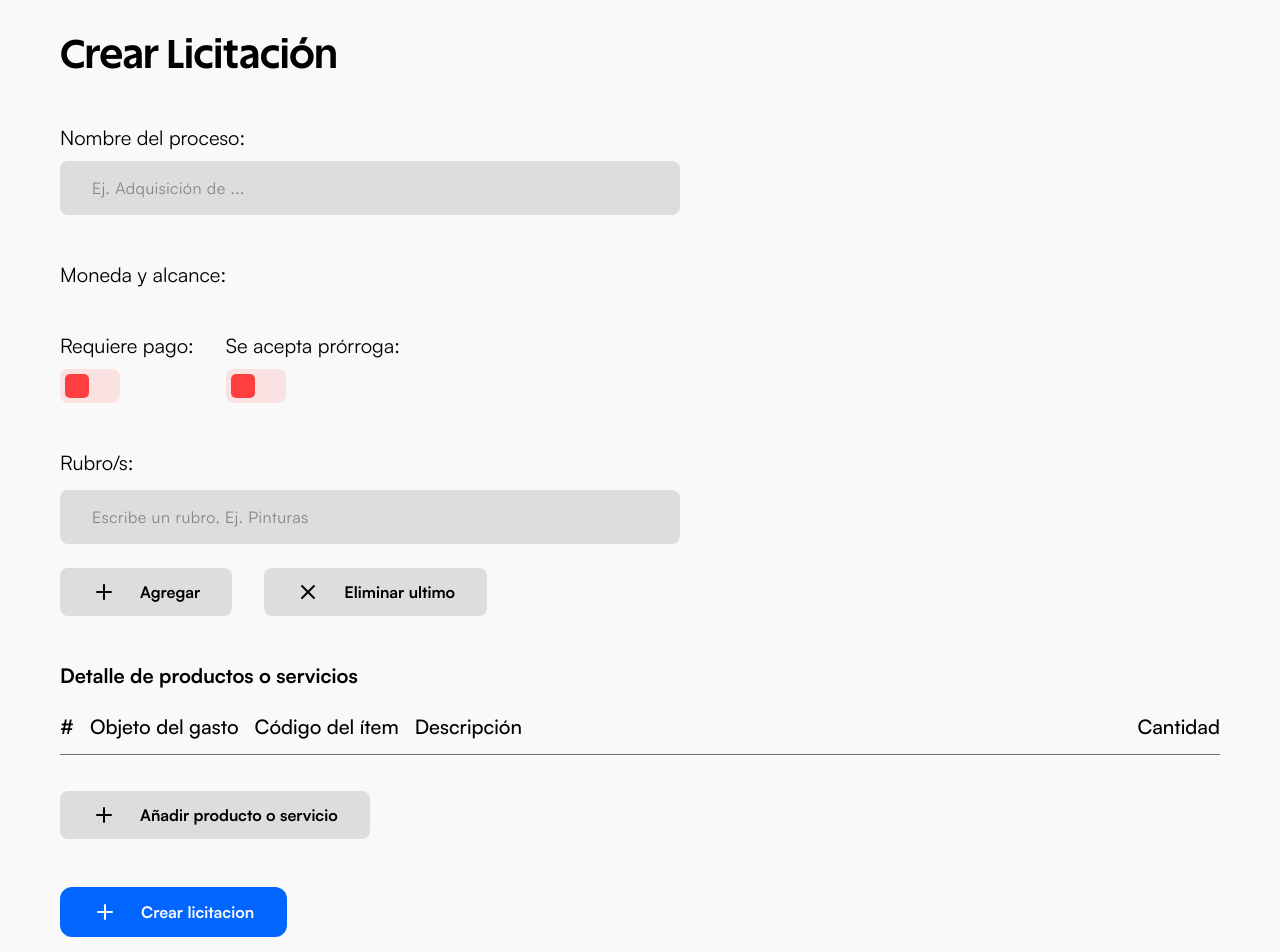
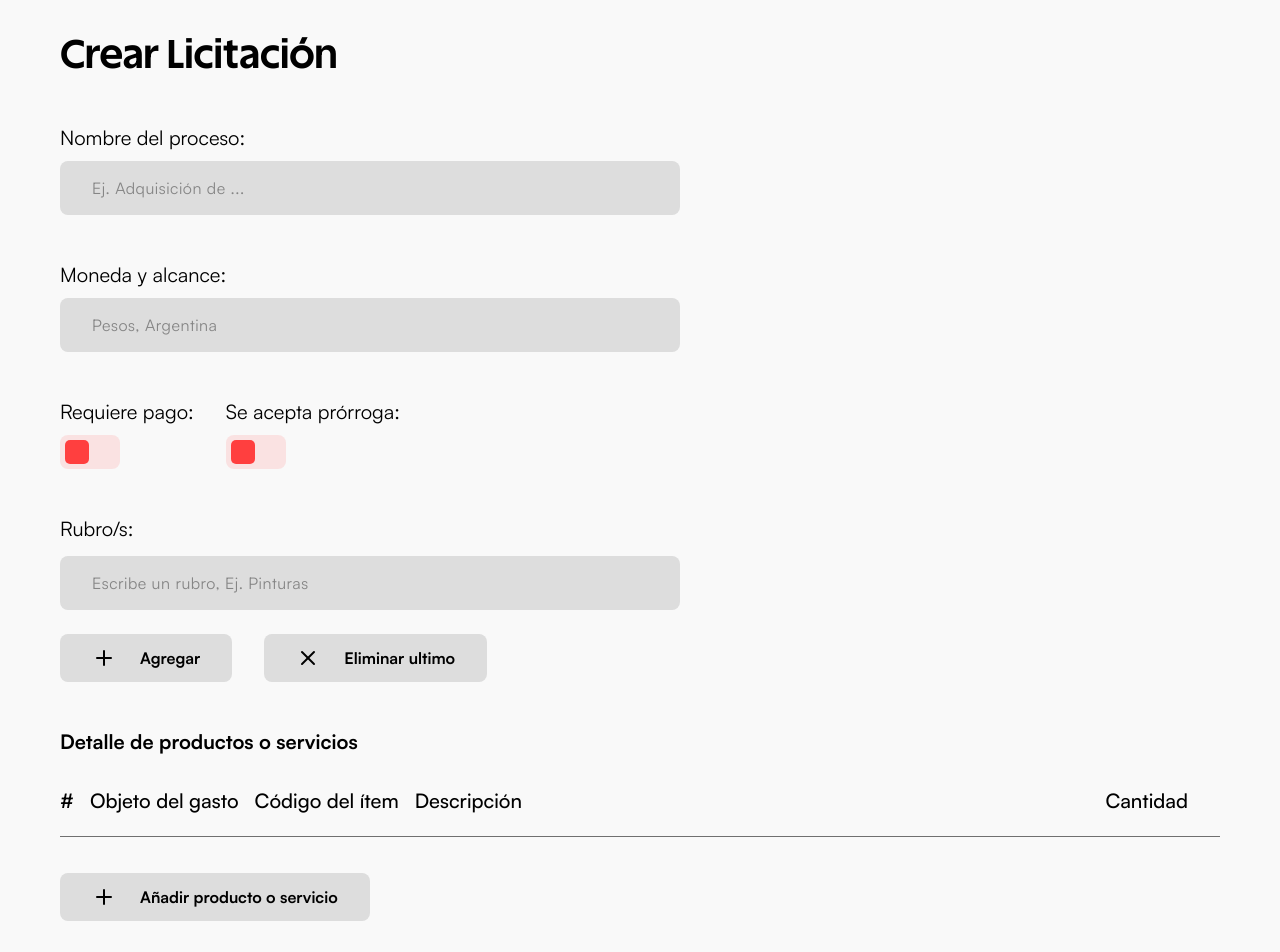
Before and after one commit to P4-Games/VeriTrust-Front, a Next.js app: page /crear-licitacion in a window 1280 px wide. Shown: the top 952 px of the page. Built offline with nearby package versions, Linux system fonts and the light colour scheme.

Commit message:
update CrearLicitacion

```diff
--- a/app/crear-licitacion/CrearLicitacion.module.scss
+++ b/app/crear-licitacion/CrearLicitacion.module.scss
@@ -47,10 +47,14 @@
       .table_list {
         display: grid;
         gap: 1rem;
-        grid-template-columns: auto auto auto 1fr auto;
+        grid-template-columns: auto auto auto 1fr auto auto auto;
+        .expanded_row{
+          grid-column: span 7;
+
+        }
         .line {
           border-bottom: 1pt solid $placeholder;
-          grid-column: span 5;
+          grid-column: span 7;
         }
         &Header {
           display: contents;
@@ -58,12 +62,28 @@
             font-weight: 500;
             font-family: $font;
             font-size: 1.25rem;
+            padding: 0.5rem 0;
           }
         }
         &Row {
           display: contents;
           .description {
             justify-content: flex-start;
+          }
+          &Btn {
+            cursor: pointer;
+            padding: 5px;
+            background-color: $background;
+            color: $text;
+            border: none;
+            border-radius: $radiusOuter;
+            display: flex;
+            justify-content: center;
+            align-items: center;
+            &:hover {
+              background-color: $background-grey;
+              transition: all 0.2s ease-in-out;
+            }
           }
           p {
             display: flex;
--- a/app/crear-licitacion/page.tsx
+++ b/app/crear-licitacion/page.tsx
@@ -9,7 +9,7 @@ import styles from "./CrearLicitacion.module.scss";
 import Footer from "@/components/Footer/Footer";
 import { Navbar } from "@/components/composed/Navbar/Navbar";
 import { Button } from "@/components/Button/Button";
-import { IconPlus, IconExternalLink } from "@tabler/icons-react";
+import { IconPlus, IconX, IconChevronDown } from "@tabler/icons-react";
 import InputForm from "@/components/InputForm/InputForm";
 import SwitchForm from "@/components/SwitchForm/SwitchForm";
 import DynamicInputForm from "@/components/composed/DynamicInputForm/DynamicInputForm";
@@ -50,6 +50,7 @@ export default function CrearLicitacion(): JSX.Element {
   });
 
   const [showFormModal, setShowFormModal] = useState(false);
+  const [showTableRow, setShowTableRow] = useState(-1);
 
   const handleChange = (name: string, inputValue: any) => {
     setFormState({
@@ -78,6 +79,16 @@ export default function CrearLicitacion(): JSX.Element {
     });
   };
 
+  const handleDeleteRow = (index: number) => {
+    const updatedItems = formState.items;
+    updatedItems.splice(index, 1);
+    setFormState({ ...formState, items: updatedItems });
+  };
+
+  const handleShowMore = (index: number) => {
+    setShowTableRow(index);
+  };
+
   return (
     <>
       {/* <Navbar /> */}
@@ -95,16 +106,14 @@ export default function CrearLicitacion(): JSX.Element {
             placeholder="Ej. Adquisición de ..."
           />
           <div className={styles.form_input}>
-            <label htmlFor="currency">Moneda y alcance:</label>
-            {/* <select
+            <InputForm
+              value={formState.currency}
+              handleChange={handleChange}
+              type="text"
               name="currency"
-              value={formState.currency}
-              onChange={handleChange}
-            >
-              <option value="">Select a currency</option>
-              <option value="1">Option 1</option>
-              <option value="2">Option 2</option>
-            </select> */}
+              label="Moneda y alcance:"
+              placeholder="Pesos, Argentina"
+            />
           </div>
           <div className={styles.form_compound}>
             <SwitchForm
@@ -132,7 +141,7 @@ export default function CrearLicitacion(): JSX.Element {
           </div>
           <div className={styles.form_input}>
             <h4>Detalle de productos o servicios</h4>
-            <section className={styles.table_list}>
+            <div className={styles.table_list}>
               <div className={styles.table_listHeader}>
                 <h5>#</h5>
                 <h5>Objeto del gasto</h5>
@@ -148,16 +157,28 @@ export default function CrearLicitacion(): JSX.Element {
                   <p>{item.code}</p>
                   <p className={styles.description}>{item.description}</p>
                   <p>{item.quantity}</p>
-                  {/* <Button
-                  // redirectTo={`/tender/${tender.txid}`}
-                  // className={styles.table_listItemButton}
+                  <button
+                    type="button"
+                    onClick={() => handleShowMore(index)}
+                    className={styles.table_listRowBtn}
                   >
-                    <IconExternalLink />
-                  </Button> */}
+                    <IconChevronDown />
+                  </button>
+                  <button
+                    type="button"
+                    onClick={() => handleDeleteRow(index)}
+                    className={styles.table_listRowBtn}
+                  >
+                    <IconX />
+                  </button>
+                  {showTableRow === index && (
+                    <div className={styles.expanded_row}>{index}</div>
+                  )}
                   <div className={styles.line}></div>
                 </div>
               ))}
-            </section>
+            </div>
+            {/* <div className={styles.btns_container}> */}
             <button
               onClick={() => setShowFormModal(true)}
               type="button"
@@ -165,15 +186,14 @@ export default function CrearLicitacion(): JSX.Element {
             >
               <IconPlus /> Añadir producto o servicio
             </button>
+
+            {/* </div> */}
           </div>
-          {/* <DynamicFormModal onFormSubmit={handleDynamicFormSubmit} /> */}
-          {/* {showFormModal && } */}
           {/* <div>
             <label htmlFor=""></label>
             <input type="datetime-local" />
           </div> */}
           <div>
-            {/* type submit? */}
             <Button type="main">
               <IconPlus /> Crear licitacion
             </Button>
```
